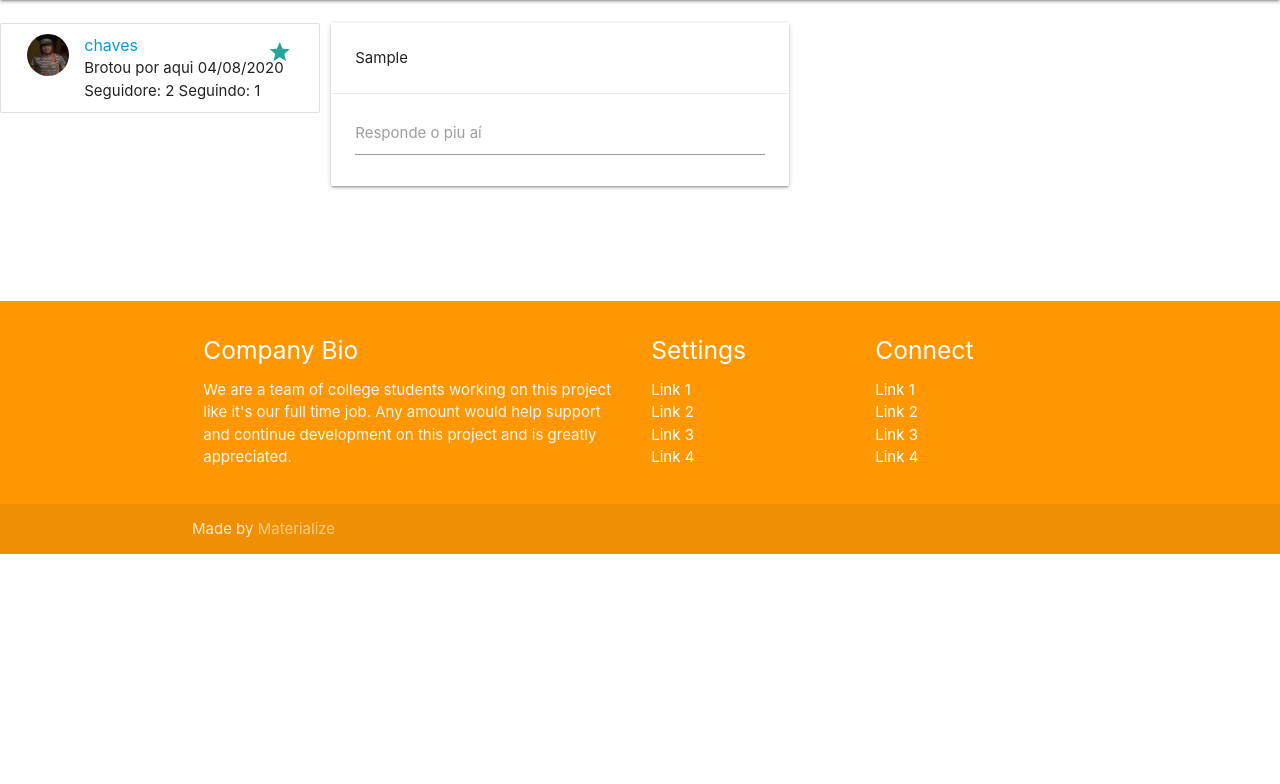
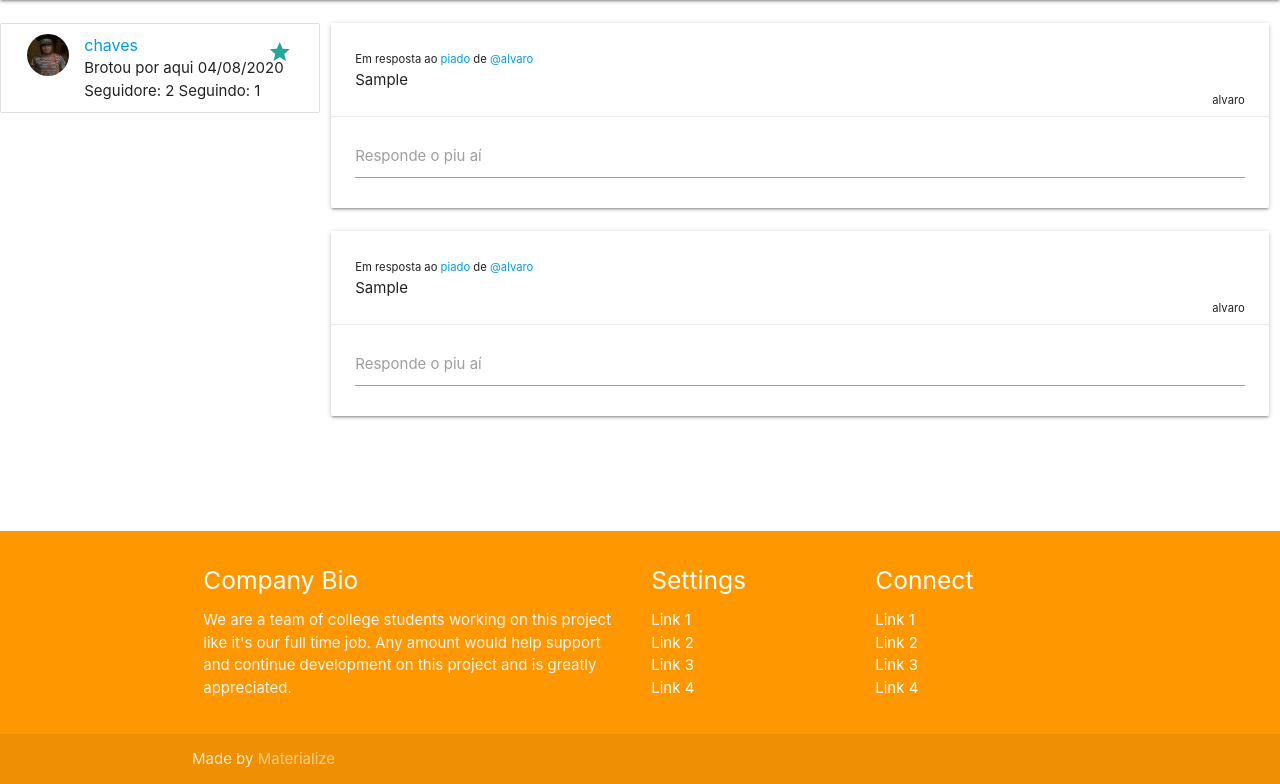
Before and after one commit to AlvaroLQueiroz/piadouro_apex, a Django app: page /piado/1/ in a window 1280 px wide. Shown: the part 64-848 px from the top of the page. Before the commit the page ends 618 px from the top, so only its background shows below. Run offline with Django 3.2, Linux system fonts and the light colour scheme; a user stored in the database is signed in; data comes from the database, SQL or seed files in the repository; tables that the repository leaves empty hold one stand-in row (values such as "Sample post"); some libraries are stand-ins or nearby versions.

Commit message:
Extrai template piado

```diff
--- a/piado/templates/piado/detail.html
+++ b/piado/templates/piado/detail.html
@@ -3,33 +3,16 @@
 {% block principal %}
 <div class="col s9">
   <div class="row">
-    <div class="col s12 m6">
-      <div class="card">
-        <div class="card-content">
-          {% if object.usuario != request.user.perfil %}
-            <small>Repiado de:
-              <a href="{% url 'perfil' object.usuario.usuario.username %}">@{{ piado.usuario }}</a>
-            </small>
-            <br>
-            <br>
-          {% endif %}
-          <p>
-            {{ object.conteudo }}
-          </p>
-        </div>
-        <div class="card-action">
-          <form class="piar" action="{% url 'piado-comment' object.id %}" method="POST">
-            {% csrf_token %}
-            <div class="row no-margin">
-              <div class="input-field col s12 no-margin">
-                <textarea id="textarea1" class="materialize-textarea no-margin" name="conteudo"></textarea>
-                <label for="textarea1">Responde o piu aí</label>
-              </div>
-            </div>
-          </form>
-        </div>
-      </div>
+    <div class="col s12">
+      {% with object as piado %}
+      {% include "piado/piado.html" %}
+      {% endwith %}
     </div>
+    {% for piado in object.comentarios.all %}
+    <div class="col s12">
+      {% include "piado/piado.html" %}
+    </div>
+    {% endfor %}
   </div>
 </div>
 {% endblock principal %}
--- /dev/null
+++ b/piado/templates/piado/piado.html
@@ -0,0 +1,39 @@
+<div class="card">
+  <div class="card-content">
+    <!-- {% if piado.usuario != request.user.perfil %}
+      <small>Repiado de:
+        <a href="{% url 'perfil' piado.usuario.usuario.username %}">@{{ piado.usuario }}</a>
+      </small>
+      <br>
+      <br>
+    {% endif %} -->
+    {% if piado.piado_hospedeiro %}
+      <small>
+        Em resposta ao
+        <a href="{% url 'piado-detail' piado.piado_hospedeiro.id %}">
+          piado
+        </a>
+        de
+        <a href="{% url 'perfil' piado.piado_hospedeiro.usuario.usuario.username %}">
+          @{{piado.piado_hospedeiro.usuario}}
+        </a>
+      </small>
+    {% endif %}
+    <p>
+      {{ piado.conteudo }}
+      <br/>
+      <small class='right'>{{ piado.usuario }}</small>
+    </p>
+  </div>
+  <div class="card-action">
+    <form class="piar" action="{% url 'piado-comment' piado.id %}" method="POST">
+      {% csrf_token %}
+      <div class="row no-margin">
+        <div class="input-field col s12 no-margin">
+          <textarea id="textarea1" class="materialize-textarea no-margin" name="conteudo"></textarea>
+          <label for="textarea1">Responde o piu aí</label>
+        </div>
+      </div>
+    </form>
+  </div>
+</div>
```
